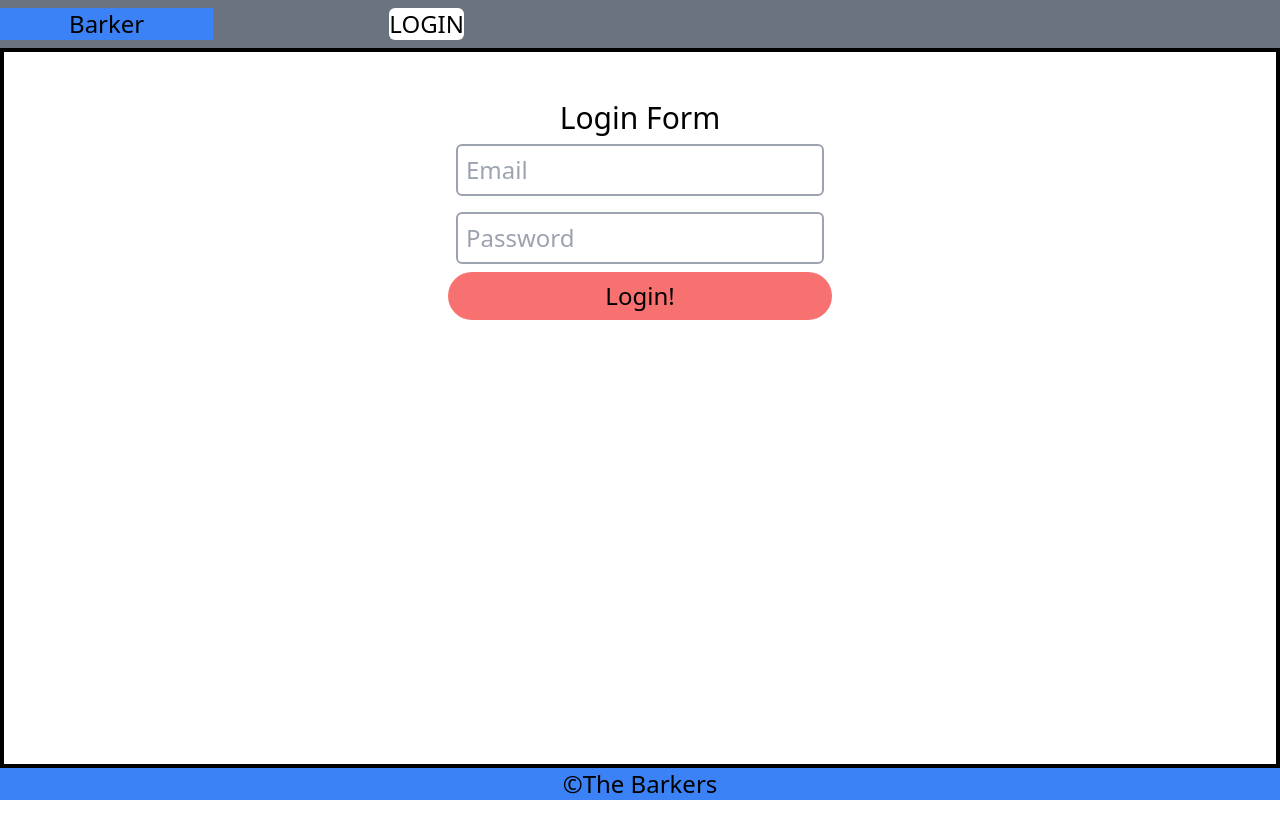
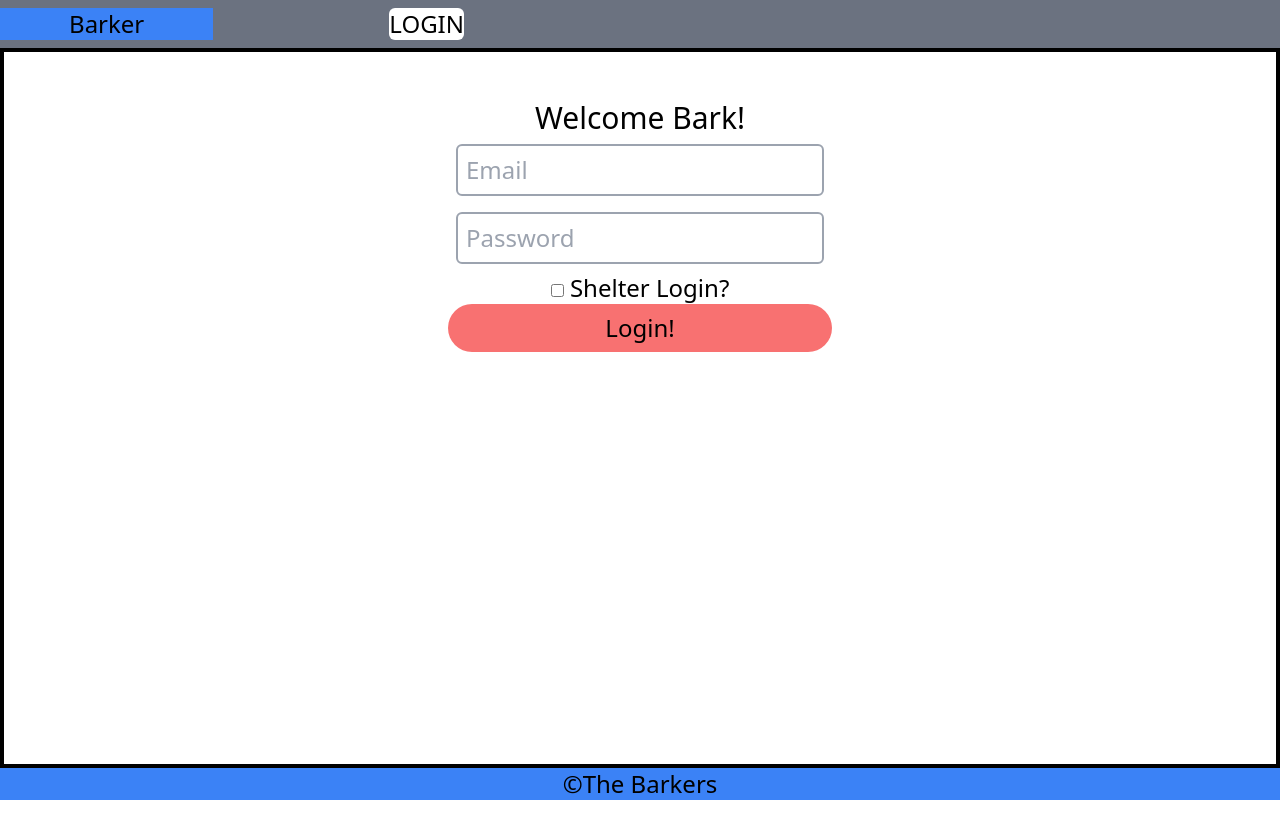
Before and after one commit to 2011JavaReact/BarkerFrontEnd, a React (Create React App) app: page /login in a window 1280 px wide. Shown: the top 838 px of the page. Built offline with nearby package versions, Linux system fonts and the light colour scheme.

Commit message:
Added Shelter checkbox

```diff
--- a/src/components/LoginForm.tsx
+++ b/src/components/LoginForm.tsx
@@ -13,6 +13,7 @@ export default class LoginForm extends React.Component<IProps> {
 
       state = {
           redirect: false,
+          userType: "User",
           user: {
             email: "",
             password: "",
@@ -28,7 +29,14 @@ export default class LoginForm extends React.Component<IProps> {
     this.setState({ user: newUser });
   };
 
+  handleSelect = () : void =>
+  {
+    this.setState({userType: (this.state.userType == "User") ? "Shelter" : "User"});
+  }
+
   handleSubmit = (event: React.FormEvent<HTMLElement>): void => {
+    if(this.state.userType == "User")
+    {
       event.preventDefault();
       console.log(this.state);
       Axios.post("http://localhost:8080/login", this.state.user).then((resp) => {
@@ -36,6 +44,11 @@ export default class LoginForm extends React.Component<IProps> {
       this.setState({redirect: true });
       this.props.onLogin(resp.data.userName, resp.data.id, "User");
       }).catch(err => {alert("Invalid login")});
+    }
+    else if(this.state.userType == "Shelter")
+    {
+      alert("Shelter login not implemented yet");
+    }
   };
 
   render(): React.ReactNode {
@@ -52,7 +65,7 @@ export default class LoginForm extends React.Component<IProps> {
 
         <div className="flex h-screen justify-center">
           <div className="m-12 w-30% ">
-            <div className="text-3xl">Login Form</div>
+            <div className="text-3xl">Welcome Bark!</div>
             <form className="flex flex-col" onSubmit={this.handleSubmit}>
               <input
                 className="m-2 p-2 rounded-md border-solid border-2 border-gray-400 text-left"
@@ -70,6 +83,10 @@ export default class LoginForm extends React.Component<IProps> {
                 onChange={this.handleChange}
                 value={this.state.user.password}
               ></input>
+              <div>
+              <input type="checkbox" onChange={this.handleSelect}/>
+              <label> Shelter Login?</label>
+              </div>
               <button
                 className="text-2xl rounded-full py-2 px-2 bg-red-400"
                 type="submit"
--- a/src/containers/NavBarContainer.tsx
+++ b/src/containers/NavBarContainer.tsx
@@ -45,7 +45,7 @@ export default class NavBarContainer extends React.Component<IProps> {
             <div className="col-span-2 flex flex-row justify-around p-2">
               <div className="bg-blue-500">{this.props.user}</div>
             <NavLink to="/">
-            <button className="rounded-md bg-white" onClick={this.props.onLogout}>LOGOUT/NI</button>
+            <button className="rounded-md bg-white" onClick={this.props.onLogout}>LOGOUT</button>
             </NavLink>
             </div>
           </div>
```
Also changed, not shown: 1 other file (tests, documents, lock files or other folders). Lines whose indentation alone changed are shown as unchanged.
